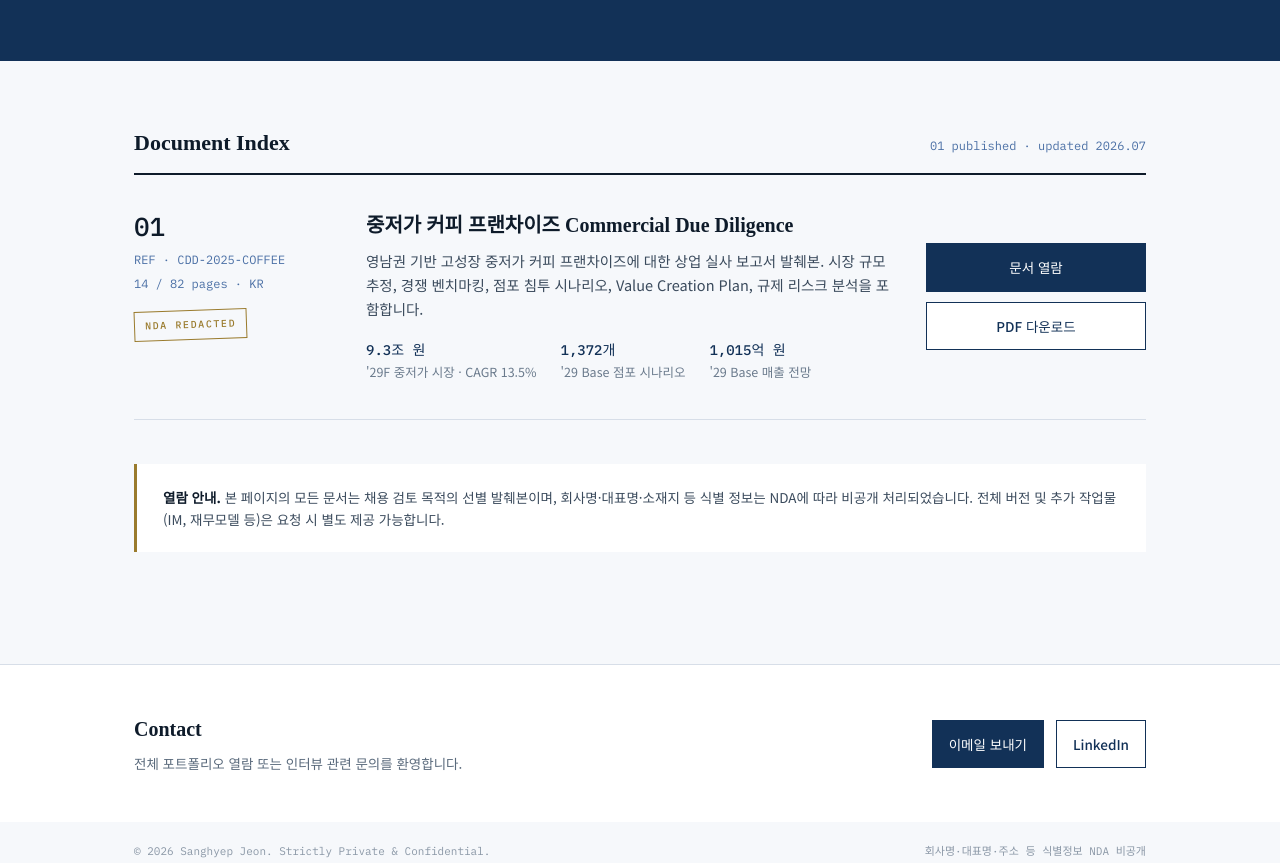
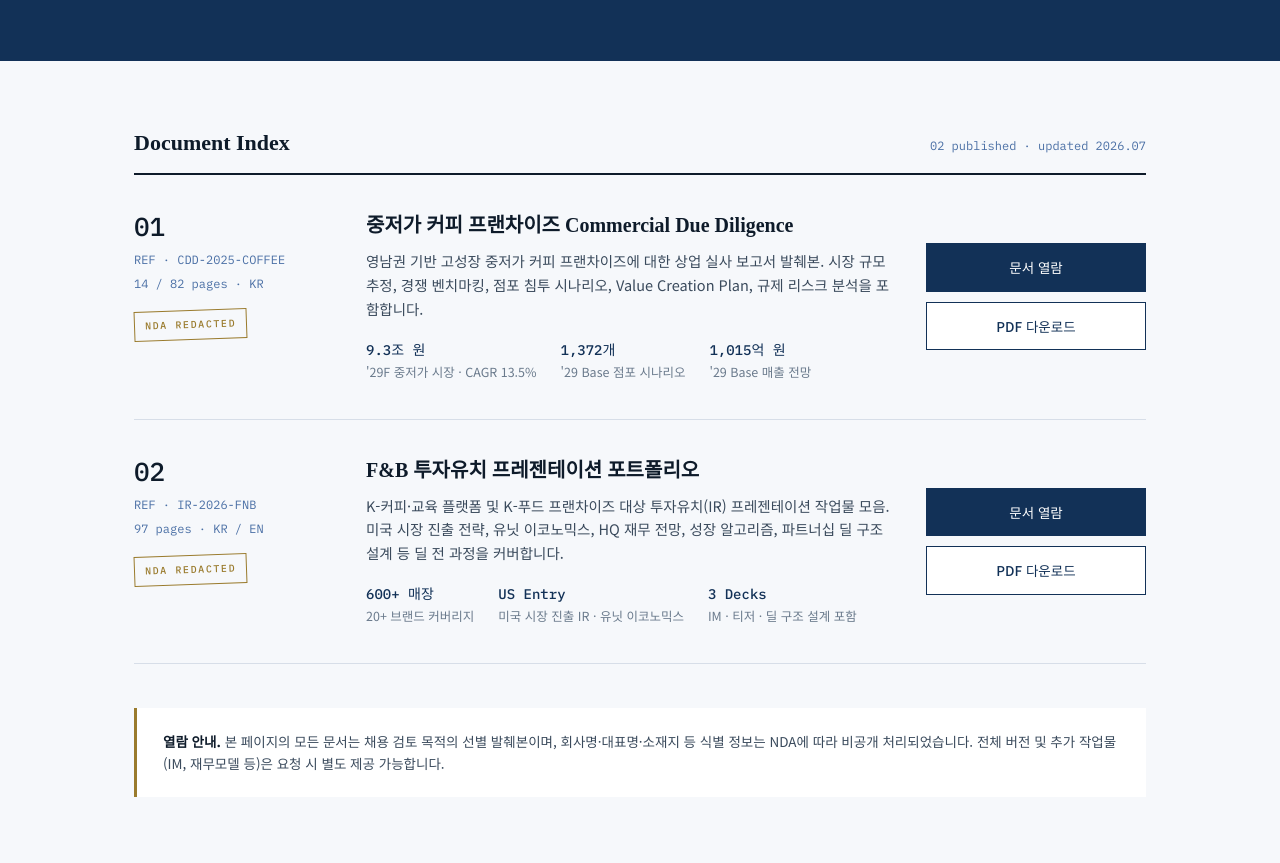
Before and after one commit to ShJeon128/applicant-portfolio, a plain HTML site: page index.html in a window 1280 px wide. Shown: the part 502-1365 px from the top of the page. Drawn offline with Linux system fonts and the light colour scheme.

Commit message:
Add F&B investor presentation portfolio

```diff
--- a/index.html
+++ b/index.html
@@ -115,7 +115,7 @@ footer{max-width:1060px;margin:0 auto;padding:20px 24px 40px;font-family:'IBM Pl
 <main>
   <div class="section-head">
     <h2>Document Index</h2>
-    <div class="count">01 published · updated 2026.07</div>
+    <div class="count">02 published · updated 2026.07</div>
   </div>
 
   <article class="dossier">
@@ -137,6 +137,28 @@ footer{max-width:1060px;margin:0 auto;padding:20px 24px 40px;font-family:'IBM Pl
     <div class="actions">
       <a class="btn primary" href="assets/CDD_Coffee_Franchise_2025.pdf" target="_blank" rel="noopener">문서 열람</a>
       <a class="btn ghost" href="assets/CDD_Coffee_Franchise_2025.pdf" download>PDF 다운로드</a>
+    </div>
+  </article>
+
+  <article class="dossier">
+    <div class="ref">
+      <span class="no">02</span>
+      REF · IR-2026-FNB<br>
+      97 pages · KR / EN<br>
+      <span class="stamp">NDA REDACTED</span>
+    </div>
+    <div>
+      <h3>F&amp;B 투자유치 프레젠테이션 포트폴리오</h3>
+      <p class="desc">K-커피·교육 플랫폼 및 K-푸드 프랜차이즈 대상 투자유치(IR) 프레젠테이션 작업물 모음. 미국 시장 진출 전략, 유닛 이코노믹스, HQ 재무 전망, 성장 알고리즘, 파트너십 딜 구조 설계 등 딜 전 과정을 커버합니다.</p>
+      <div class="facts">
+        <div class="fact"><b>600+ 매장</b><span>20+ 브랜드 커버리지</span></div>
+        <div class="fact"><b>US Entry</b><span>미국 시장 진출 IR · 유닛 이코노믹스</span></div>
+        <div class="fact"><b>3 Decks</b><span>IM · 티저 · 딜 구조 설계 포함</span></div>
+      </div>
+    </div>
+    <div class="actions">
+      <a class="btn primary" href="assets/FnB_Investor_Presentation_Portfolio_2026.pdf" target="_blank" rel="noopener">문서 열람</a>
+      <a class="btn ghost" href="assets/FnB_Investor_Presentation_Portfolio_2026.pdf" download>PDF 다운로드</a>
     </div>
   </article>
 
```
Also changed, not shown: 1 other file.
